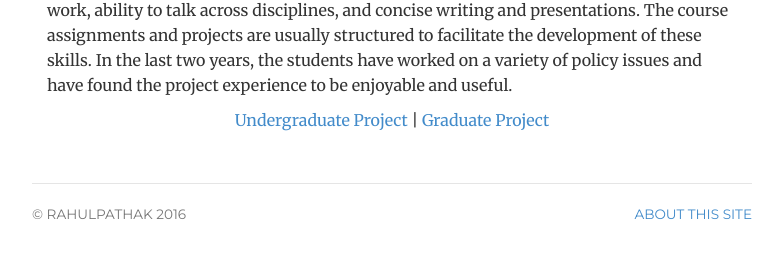
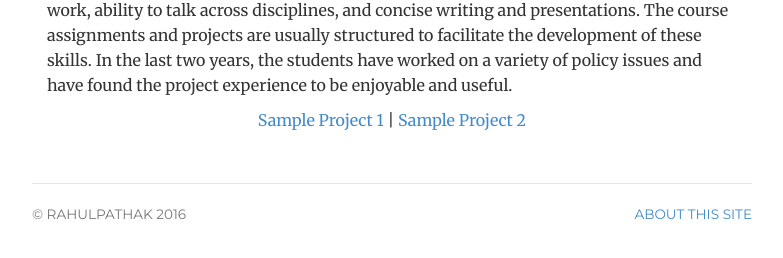
Before and after one commit to pathak-rahul/pathak-rahul.github.io, a Jekyll site: the page built from projects/index.html, in a window 1280 px wide. Shown: the part 259-517 px from the top of the page, without its empty margins (248-1031 px from the left). Built offline with Jekyll 4.4.1, drawn with Linux system fonts in a browser that asks for light colours.

Commit message:
Update index.html

```diff
--- a/projects/index.html
+++ b/projects/index.html
@@ -17,7 +17,7 @@
 	<div itemscope itemtype="http://data-vocabulary.org/Person" class="col-sm-12">
 <p class-"lead"> In my teaching, I try to structure the learning process around student’s experiences and their observations of the real world problems. One of the deliverables in the policy related courses is a semester long policy project that requires the application of core concepts to policy problems. In the policy world, we also need some distinct skills such as group work, ability to talk across disciplines, and concise writing and presentations. The course assignments and projects are usually structured to facilitate the development of these skills. In the last two years, the students have worked on a variety of policy issues and have found the project experience to be enjoyable and useful.
 
-<p class="text-center"> <a href="/files/4061project.pdf"> Undergraduate Project </a> | <a href="/files/8141project.pdf"> Graduate Project</a>
+<p class="text-center"> <a href="/files/4061project.pdf"> Sample Project 1 </a> | <a href="/files/8141project.pdf"> Sample Project 2</a>
 
 
 
```
